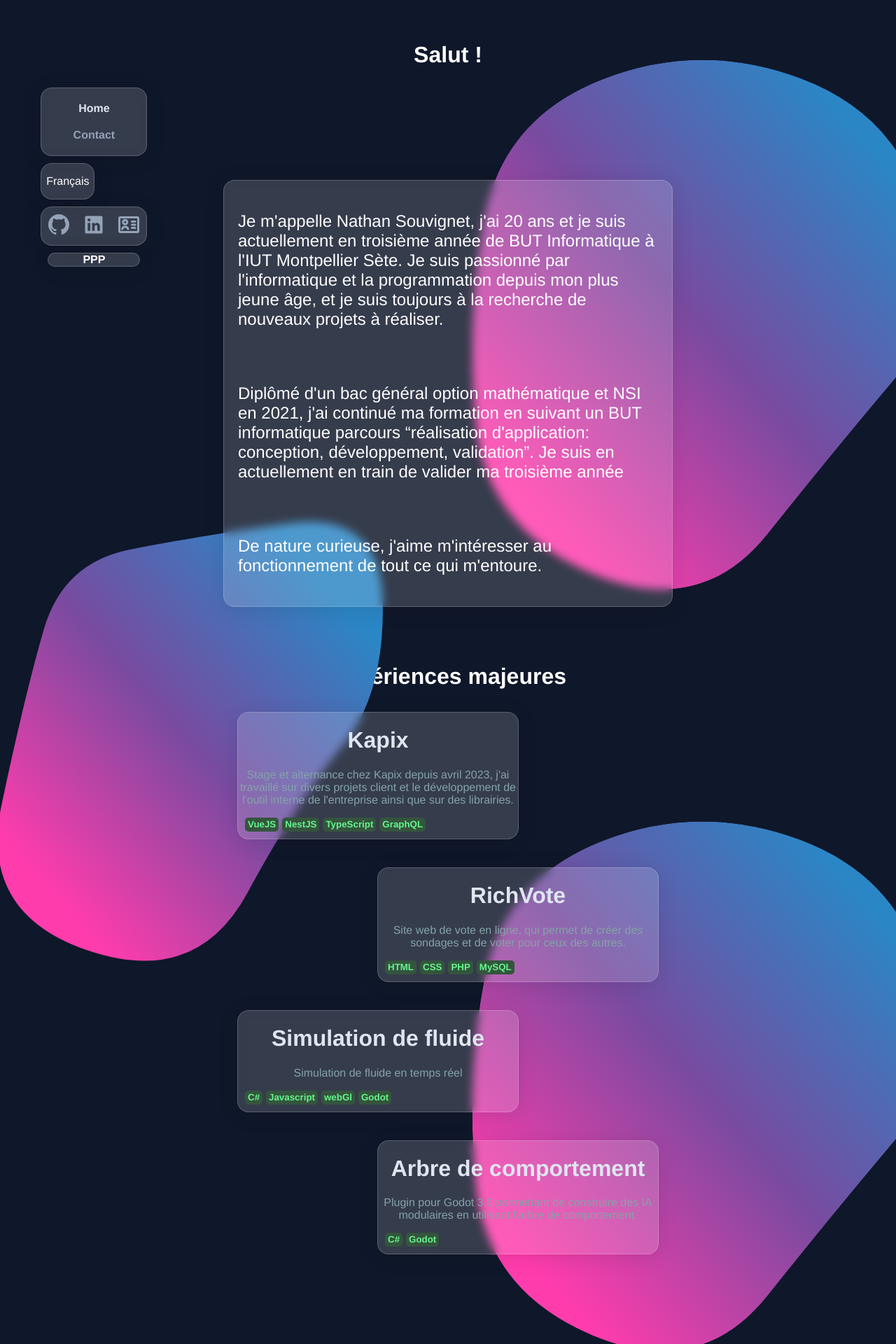
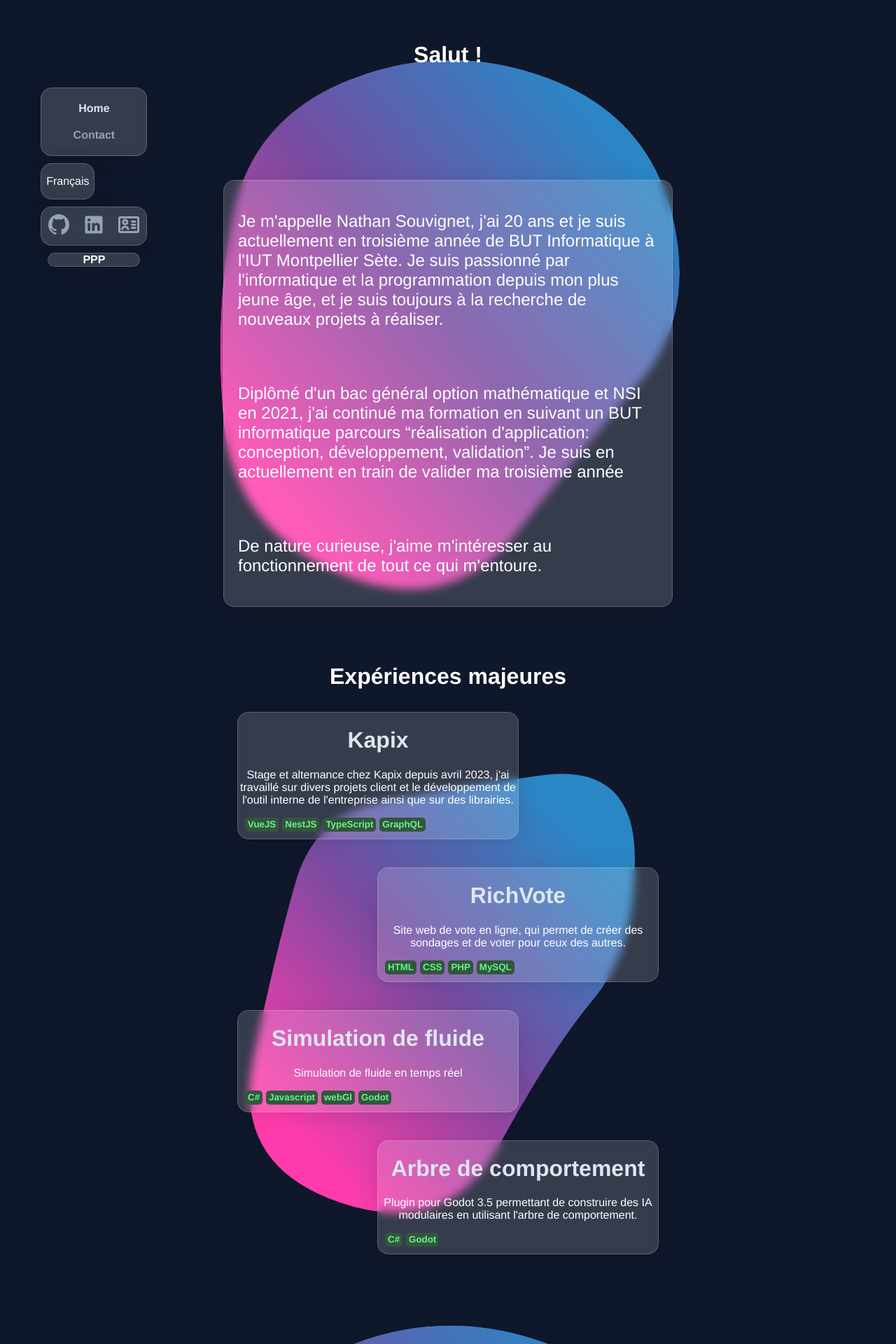
Before and after one commit to Crhonopost/Crhonopost.github.io, a Vue app: page /#/ in a window 1280 px wide. Shown: the top 1920 px of the page at 70% size. Built offline with nearby package versions, Linux system fonts and the light colour scheme; no server answers.

Commit message:
let s go

```diff
--- a/src/App.vue
+++ b/src/App.vue
@@ -121,24 +121,13 @@ nav a.router-link-exact-active {
   top: 0;
   left: 0;
   overflow: hidden;
+  height: max-content;
 }
 
 #background > *{
-  z-index: 0;
   height: 900px;
 }
 
-#background svg:nth-child(0n + 1){
-  transform: translate(40%, 0);
-}
-
-#background svg:nth-child(0n + 2){
-  transform: translate(-40%, -40%);
-}
-
-#background svg:nth-child(0n + 3){
-  transform: translate(40%, -80%);
-}
 
 .clickable {
     cursor: pointer;
--- a/src/components/ProjectItem.vue
+++ b/src/components/ProjectItem.vue
@@ -38,9 +38,6 @@ function navigateToProject() {
     }
 }
 
-.project p {
-    color: #84a3a8;
-}
 
 .tags {
     display: flex;
--- a/src/views/MainView.vue
+++ b/src/views/MainView.vue
@@ -1,13 +1,13 @@
 <template>
     <div class="align">
-        <Transition name="fade">
+        <Transition name="fade" style="z-index: 3;">
             <h1 style="margin-top: 60px;" v-if="!projectS.projectOpened">{{ introduction }}</h1>
         </Transition>
         <div id="presentationSection">
             <PresentationPanel />
         </div>
 
-        <Transition name="fade" style="margin-top: 60px;">
+        <Transition name="fade" style="margin-top: 60px; z-index: 3;">
             <div class="title" v-if="!projectS.projectOpened">
                 <h1>{{ projectsTitle }}</h1>
             </div>
```
